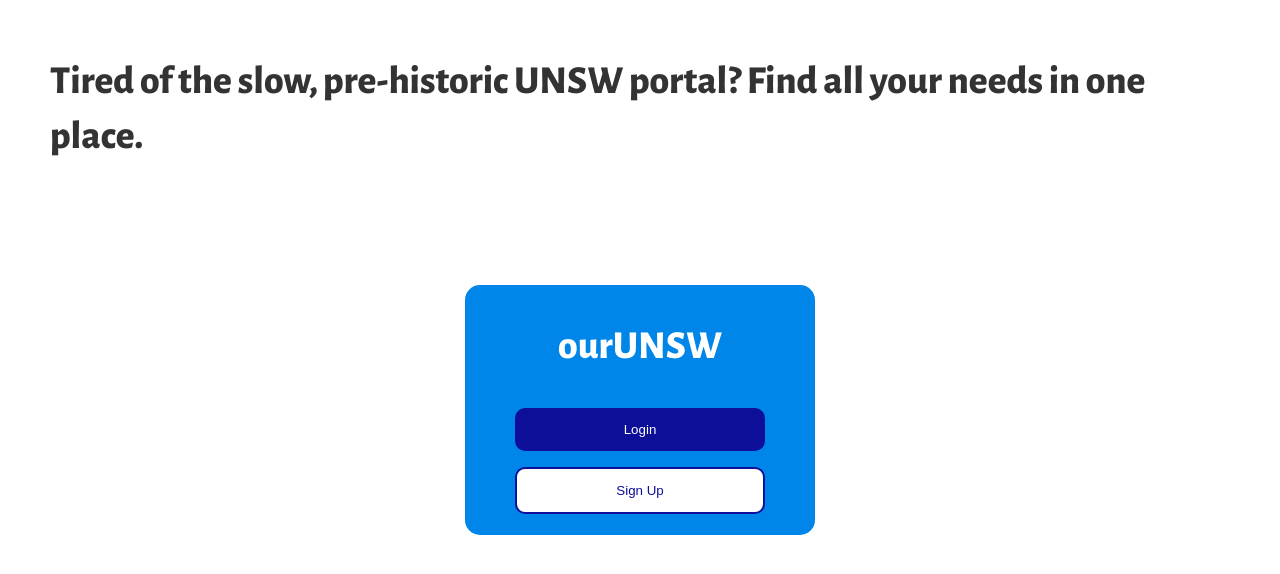
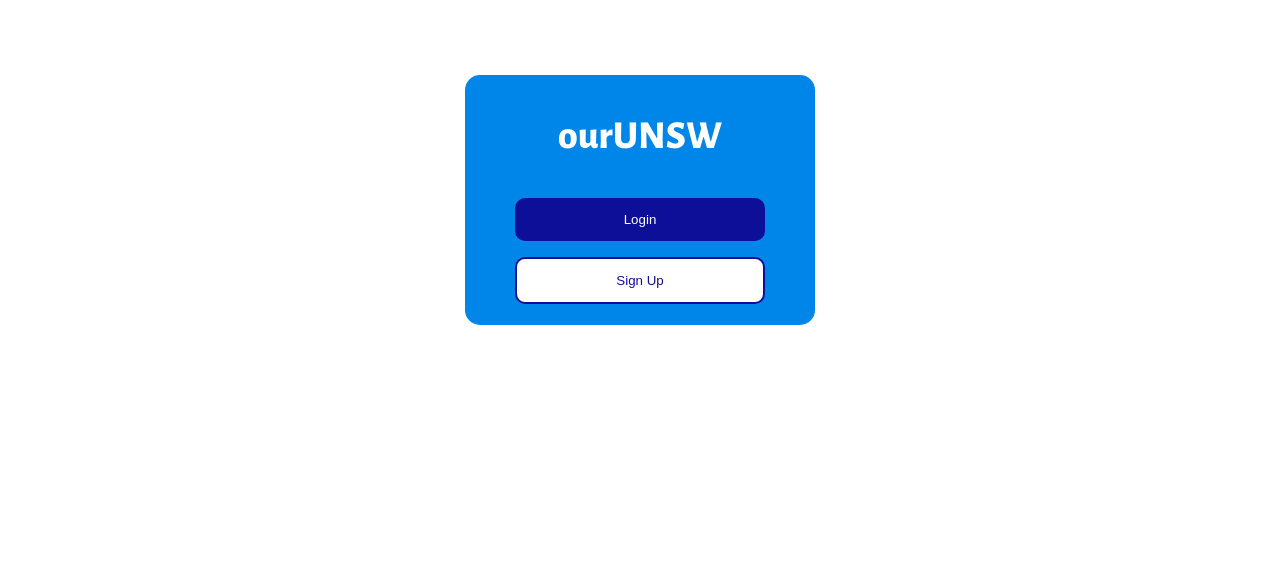
Before and after one commit to RyderAU/capstone-project, a React (Create React App) app in the folder frontend/: page / in a window 1280 px wide. Shown: the top 574 px of the page. Built offline with nearby package versions, Linux system fonts and the light colour scheme.

Commit message:
auth-front: removed text for now

```diff
--- a/frontend/src/pages/Landing.jsx
+++ b/frontend/src/pages/Landing.jsx
@@ -30,7 +30,7 @@ const Landing = () => {
   return (
       <div>
       <Container>
-        <BigTitle> Tired of the slow, pre-historic UNSW portal? Find all your needs in one place. </BigTitle>
+        {/* <BigTitle> Tired of the slow, pre-historic UNSW portal? Find all your needs in one place. </BigTitle> */}
         <LandingContainer>
           <Title>ourUNSW</Title>
 
```
